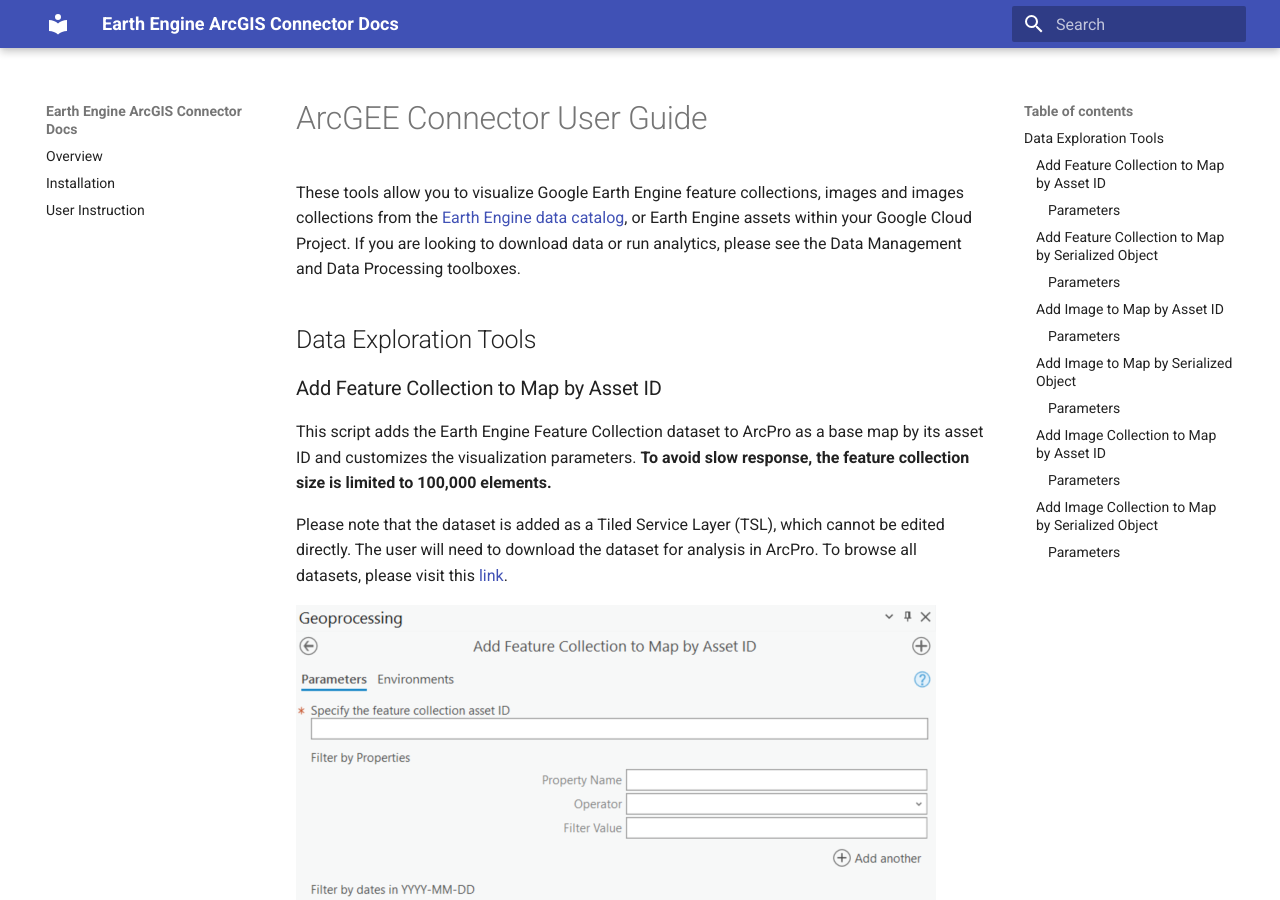
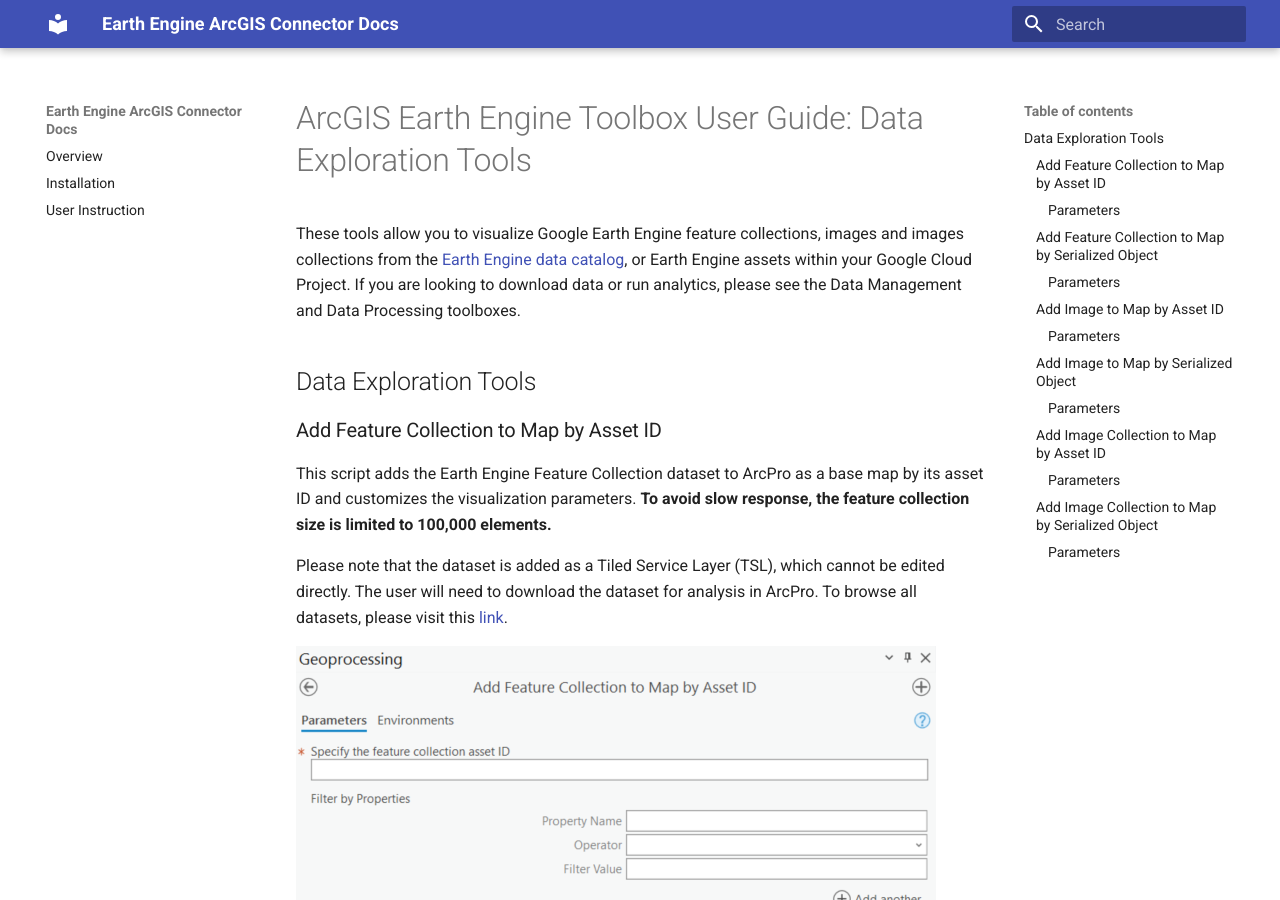
Before and after one commit to gee-community/arcgis-earthengine-toolbox, an MkDocs documentation site: the page built from docs/05 Data Exploration Tools.md, in a window 1280 px wide and 900 px high. Built offline with MkDocs 1.6.1 and Material for MkDocs 9.7.7, drawn with Linux system fonts in a browser that asks for light colours.

Commit message:
Update and rename data_exploration_tools.md to 05 Data Exploration Tools.md

```diff
--- a/docs/data_exploration_tools.md
+++ b/docs/05 Data Exploration Tools.md
@@ -1,4 +1,4 @@
-# ArcGEE Connector User Guide
+# ArcGIS Earth Engine Toolbox User Guide: Data Exploration Tools
 These tools allow you to visualize Google Earth Engine feature collections, images and images collections from the [Earth Engine data catalog](https://developers.google.com/earth-engine/datasets), or Earth Engine assets within your Google Cloud Project. If you are looking to download data or run analytics, please see the Data Management and Data Processing toolboxes.
 
 ## Data Exploration Tools
```
